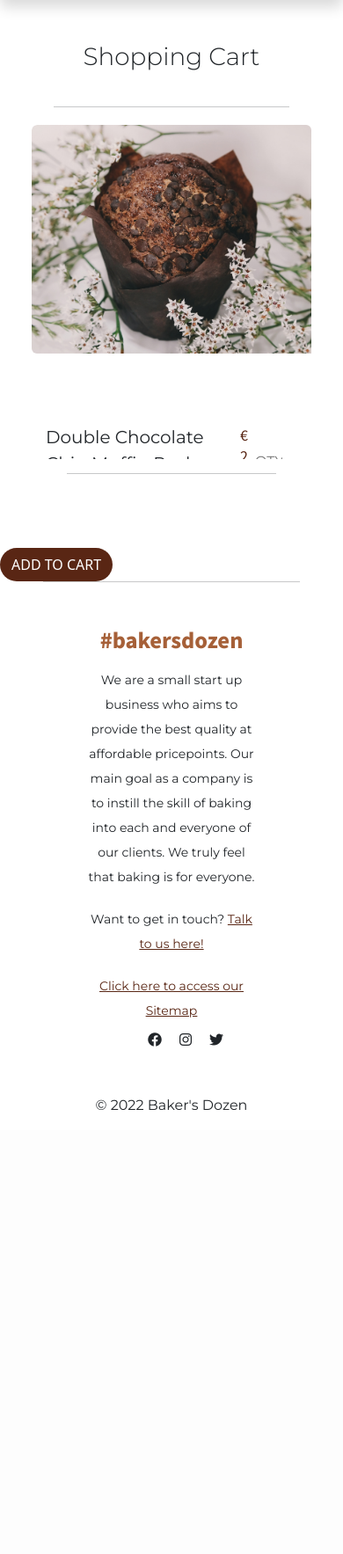
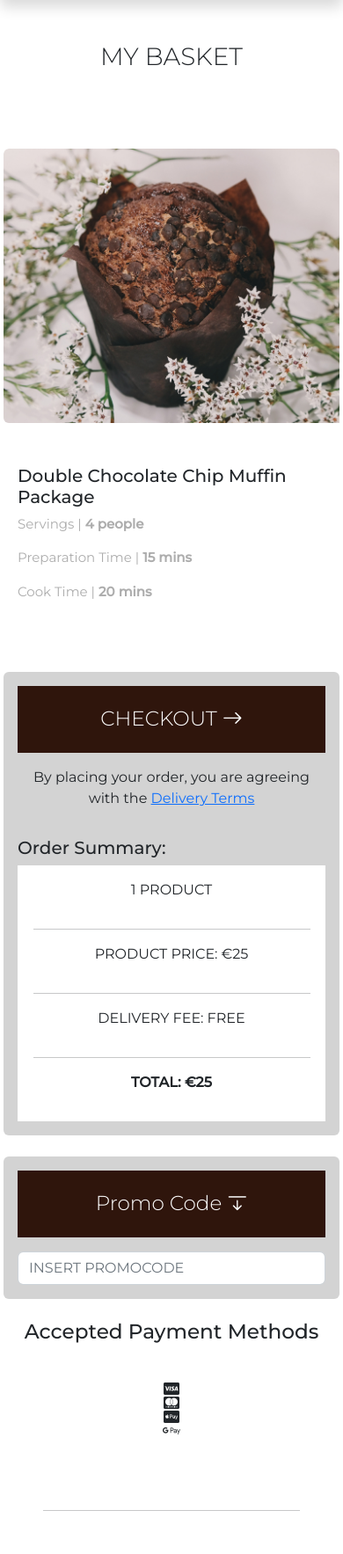
Before and after one commit to Missarik/-bakersDozen, a PHP site: page /shoppingCart.php in a window 390 px wide. Shown: the part 92-1859 px from the top of the page at 88% size. Before the commit the page ends 1354 px from the top, so only its background shows below. Run offline with PHP 8.4, Linux system fonts and the light colour scheme; some libraries are stand-ins or nearby versions.

Commit message:
fixed some responsiveness and fixed the cart page

```diff
--- a/BakersDozen/CSS/cart.css
+++ b/BakersDozen/CSS/cart.css
@@ -12,14 +12,37 @@
     width: 150px;
 }
 
-.cardBody{
-    position: relative;
-    top: 4rem;
-    display: flex;
-    flex-direction: row;
-    justify-content: space-between;
+#cartCard{
+    background-color: lightgray;
 }
 
-.cardBody > .card-title{
-    font-size: 20px;
+.chkBTN{
+    background-color: #2f150c;
 }
+
+#checkoutLink{
+    text-decoration: none;
+}
+
+.chkBTNText{
+    color: white;
+    text-align: center;
+    font-weight: 100;
+}
+
+.orderSummary{
+    background-color: white;
+}
+
+.orderSummary p{
+    text-align: center;
+}
+
+.payMethod{
+    text-align: center;
+}
+
+.iconAlign{
+    justify-content: center;
+    height: 100px;
+}
--- a/BakersDozen/CSS/style.css
+++ b/BakersDozen/CSS/style.css
@@ -2,6 +2,7 @@
 /*Importing Montserrat*/
 @import url('https://fonts.googleapis.com/css2?family=Noto+Sans+JP:wght@300;400;500;700;900&display=swap');
 /*Importing NotoSansJP*/
+@import url("https://cdn.jsdelivr.net/npm/bootstrap-icons@1.10.2/font/bootstrap-icons.css");
 
 * {
     overflow-x: hidden;
@@ -330,4 +331,31 @@ input:focus {
     .flexBox {
         flex-direction: column;
     }
+
+    .loginImageStyling{
+        display: none;
+    }
+
+    .loginForm{
+        overflow-y: hidden;
+    }
+
+    .loginFormStyling{
+        position: relative;
+        top: 27rem;
+        overflow: hidden;
+    }
+
+    .signinImageStyling{
+        display: none;
+    }
+
+    .signupForm{
+        height: 100vh;
+    }
+
+    .signUpButton{
+        position: relative;
+        left: 7.5rem;
+    }
 }
--- a/BakersDozen/Includes/fixedHeader.php
+++ b/BakersDozen/Includes/fixedHeader.php
@@ -14,6 +14,7 @@
     <!--FontAwesome-->
     <link rel="stylesheet" href="https://cdnjs.cloudflare.com/ajax/libs/font-awesome/6.1.1/css/all.min.css" integrity="sha512-KfkfwYDsLkIlwQp6LFnl8zNdLGxu9YAA1QvwINks4PhcElQSvqcyVLLD9aMhXd13uQjoXtEKNosOWaZqXgel0g==" crossorigin="anonymous" referrerpolicy="no-referrer" />
 
+    <link rel="stylesheet" href="https://cdn.jsdelivr.net/npm/bootstrap-icons@1.10.2/font/bootstrap-icons.css">
 
     <!--Our Main CSS-->
     <link rel="stylesheet" href="../CSS/style.css">
--- a/BakersDozen/Includes/header.php
+++ b/BakersDozen/Includes/header.php
@@ -13,6 +13,8 @@
 
     <!--FontAwesome-->
     <link rel="stylesheet" href="https://cdnjs.cloudflare.com/ajax/libs/font-awesome/6.1.1/css/all.min.css" integrity="sha512-KfkfwYDsLkIlwQp6LFnl8zNdLGxu9YAA1QvwINks4PhcElQSvqcyVLLD9aMhXd13uQjoXtEKNosOWaZqXgel0g==" crossorigin="anonymous" referrerpolicy="no-referrer" />
+
+    <link rel="stylesheet" href="https://cdn.jsdelivr.net/npm/bootstrap-icons@1.10.2/font/bootstrap-icons.css">
 
 
     <!--Our Main CSS-->
--- a/BakersDozen/index.php
+++ b/BakersDozen/index.php
@@ -6,7 +6,7 @@ $title = "Baker's Dozen";
 <div class="homeIMG">
         <h2 class="homeImageText">WONDEFUL TREATS,</h2><br>
         <h2 class="homeImageText2"> MADE RIGHT AT HOME.</h2>
-        <a class="homeImageBtn btn" href="bakingKit.html">Take a look at our recipes</a>
+        <a class="homeImageBtn btn" href="bakingKit.php">Take a look at our recipes</a>
     </div>
 
     <h1 class="p-5 offerText" id="offer">WHAT DO WE OFFER?</h1>
--- a/BakersDozen/mysteryBox.php
+++ b/BakersDozen/mysteryBox.php
@@ -25,7 +25,7 @@
                         <p class="card-text subCardContent">2 different recipes</p>
                         <p class="card-text p-3 subCardContent">Easy difficulty</p>
                         <p class="card-text subCardContent">Serves up to 3 people</p>
-                        <a href="shoppingCart.html" class="btn subButton">Subscribe</a>
+                        <a href="shoppingCart.php" class="btn subButton">Subscribe</a>
                     </div>
                 </div>
             </div>
@@ -38,7 +38,7 @@
                         <p class="card-text subCardContent">3 different recipes</p>
                         <p class="card-text p-3 subCardContent">Moderate difficulty</p>
                         <p class="card-text subCardContent">Serves up to 5 people</p>
-                        <a href="shoppingCart.html" class="btn subButton">Subscribe</a>
+                        <a href="shoppingCart.php" class="btn subButton">Subscribe</a>
                     </div>
                 </div>
             </div>
@@ -51,7 +51,7 @@
                         <p class="card-text subCardContent">4 different recipes</p>
                         <p class="card-text p-3 subCardContent">Hard difficulty</p>
                         <p class="card-text subCardContent">Serves up to 10 people</p>
-                        <a href="shoppingCart.html" class="btn subButton">Subscribe</a>
+                        <a href="shoppingCart.php" class="btn subButton">Subscribe</a>
                     </div>
                 </div>
             </div>
--- a/BakersDozen/shoppingCart.php
+++ b/BakersDozen/shoppingCart.php
@@ -3,32 +3,78 @@ $title = "Baker's Dozen | Shopping Cart";
 include 'Includes/header.php';
 ?>
 
-<h1 class="pb-3 bakingPackageText">Shopping Cart</h1>
-<div class="col-sm-8 col-lg-10 mx-auto">
-    <div class="col-sm p-3 ">
-        <hr>
-        <div class="card outlineCard border-0 p-1 mb-5 bg-white">
-            <div class="card-body">
-                <div class="card mb-3 border-0" style="max-width: 100%;">
-                    <div class="row g-0">
-                        <div class="col-lg-2 col-sm-2">
-                            <img src="../Images/cupcake.jpg" class="img-fluid rounded-start" alt="...">
-                        </div>
-                        <div class="col-lg-10 col-sm-10">
-                            <div class="card-body cardBody">
-                                <p class="card-title pb-1">Double Chocolate Chip Muffin Package</p>
-                                <p class="card-text cartAccent">€25</p>
-                                <input type="number" min="1" class="quantityInput" placeholder="QTY">
-                            </div>
+<h1 class="pb-3 pl-3 bakingPackageText">MY BASKET</h1>
+<div class="container-fluid mx-auto  p-5">
+    <div class="row flexbox justify-content-center align-content-center">
+        <div class="col-lg-6 p-3">
+            <div class="card mb-3 border-0" style="max-width: 100%;">
+                <div class="row g-0">
+                    <div class="col-md-4">
+                        <img src="../Images/cupcake.jpg" class="img-fluid rounded-start " alt="..."><br><br>
+                    </div>
+                    <div class="col-md-8">
+                        <div class="card-body">
+                            <h2 class="card-text">
+                                <h5>Double Chocolate Chip Muffin Package</h5>
+                                <p class="desc">Servings |<b> 4 people</b></p>
+                                <p class="desc">Preparation Time |<b> 15 mins</b></p>
+                                <p class="desc">Cook Time |<b> 20 mins</b></p>
                         </div>
                     </div>
                 </div>
-                <hr>
+            </div>
+        </div>
+        <div class="col-lg-4 p-3 item">
+            <div id="cartCard" class="card border-0">
+                <div class="card-body">
+                    <div class="chkBTN p-3">
+                        <a id="checkoutLink" href="">
+                            <h5 class="card-title">
+                                <h3 class="chkBTNText">CHECKOUT <i class="bi bi-arrow-right"></i></h3>
+                            </h5>
+                        </a>
+                    </div>
+                    <p class="card-text p-3" style="text-align: center;">By placing your order, you are agreeing with the <a href="#">Delivery Terms</a></p>
+                    <h5>Order Summary: </h5>
+                    <div class="orderSummary">
+                        <p class="p-3">1 PRODUCT</p>
+                        <hr style="width: 90%;">
+                        <p class="p-3">PRODUCT PRICE: €25</p>
+                        <hr style="width: 90%;">
+                        <p class="p-3">DELIVERY FEE: FREE</p>
+                        <hr style="width: 90%;">
+                        <p class="p-3"><b>TOTAL: €25</b></p>
+                    </div>
+                </div>
+            </div>
+            <br>
+            <div id="cartCard" class="card border-0">
+                <div class="card-body">
+                    <div class="chkBTN p-3">
+                        <a id="checkoutLink" href="">
+                            <h5 class="card-title">
+                                <h3 class="chkBTNText">Promo Code <i class="bi bi-arrow-bar-down"></i></h3>
+                            </h5>
+                        </a>
+                    </div>
+                    <div class="pt-3">
+                        <input type="text" class="form-control" placeholder="INSERT PROMOCODE" aria-label="Promocode" aria-describedby="basic-addon1">
+                    </div>
+                </div>
+            </div>
+            <br>
+            <div class="payMethod">
+                <h3 class="pb-3">Accepted Payment Methods</h3>
+                <div class="flexBox payMethod iconAlign">
+                    <i class="fa-brands fa-cc-visa"></i>
+                    <i class="fa-brands fa-cc-mastercard"></i>
+                    <i class="fa-brands fa-cc-apple-pay"></i>
+                    <i class="fa-brands fa-google-pay"></i>
+                </div>
             </div>
         </div>
     </div>
 </div>
-<a href="#" class="btn shopNow">ADD TO CART</a>
 
 
 <?php
--- a/BakersDozen/signup.php
+++ b/BakersDozen/signup.php
@@ -4,7 +4,7 @@
 ?>
 
 <div class="container-fluid flexBox">
-        <div class="col-6 col-lg-6 signupForm">
+        <div class="col-6 col-lg-6 col-sm-12 signupForm">
             <div class="form-container-fluid loginFormStyling">
             <h1 class="pb-4">Sign Up</h1>
                 <form action="Includes/signup-inc.php" class="formHeight" method="POST">
```
Also changed, not shown: BakersDozen/bakingKit.php (+0 -39 lines), BakersDozen/login.php (+4 -4 lines).
